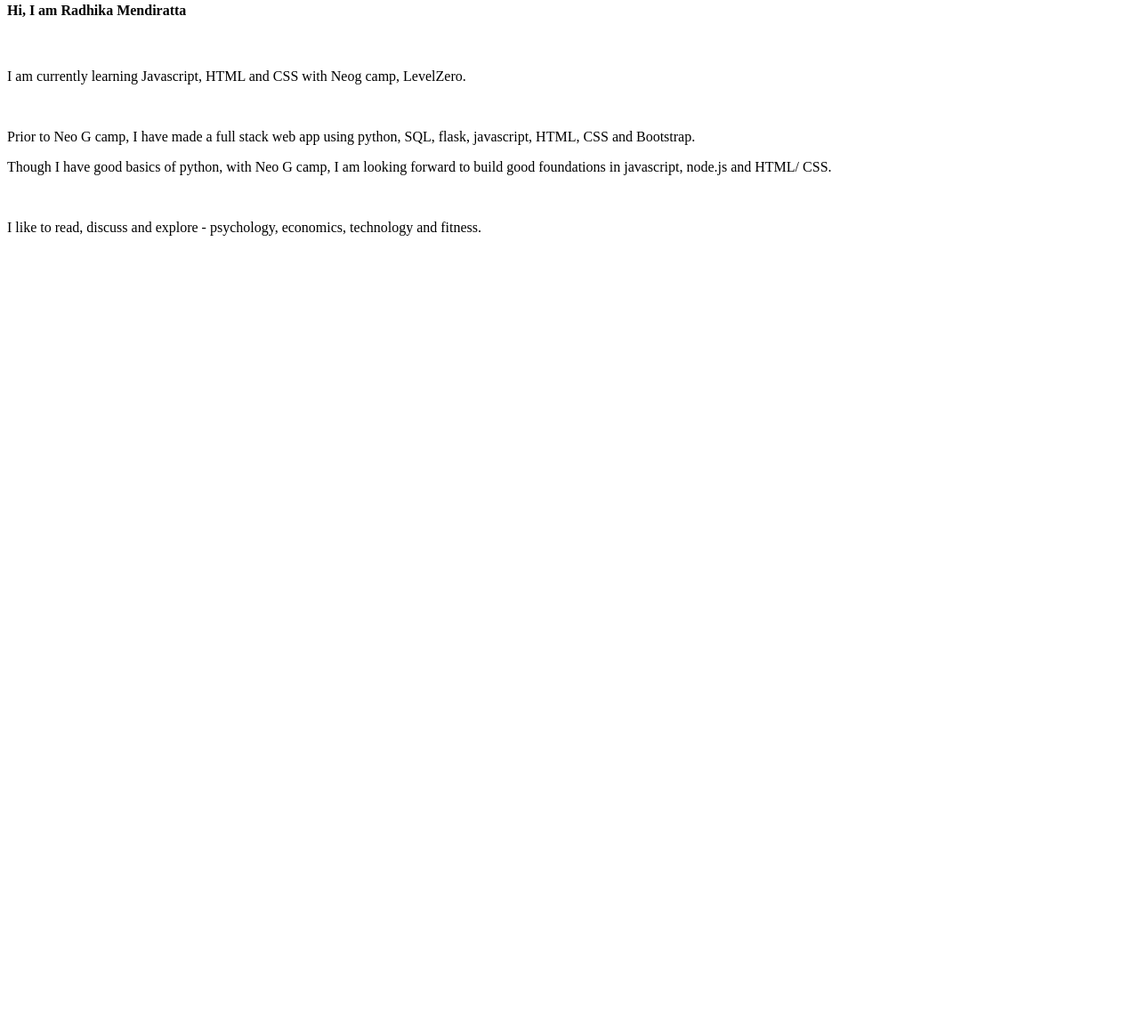
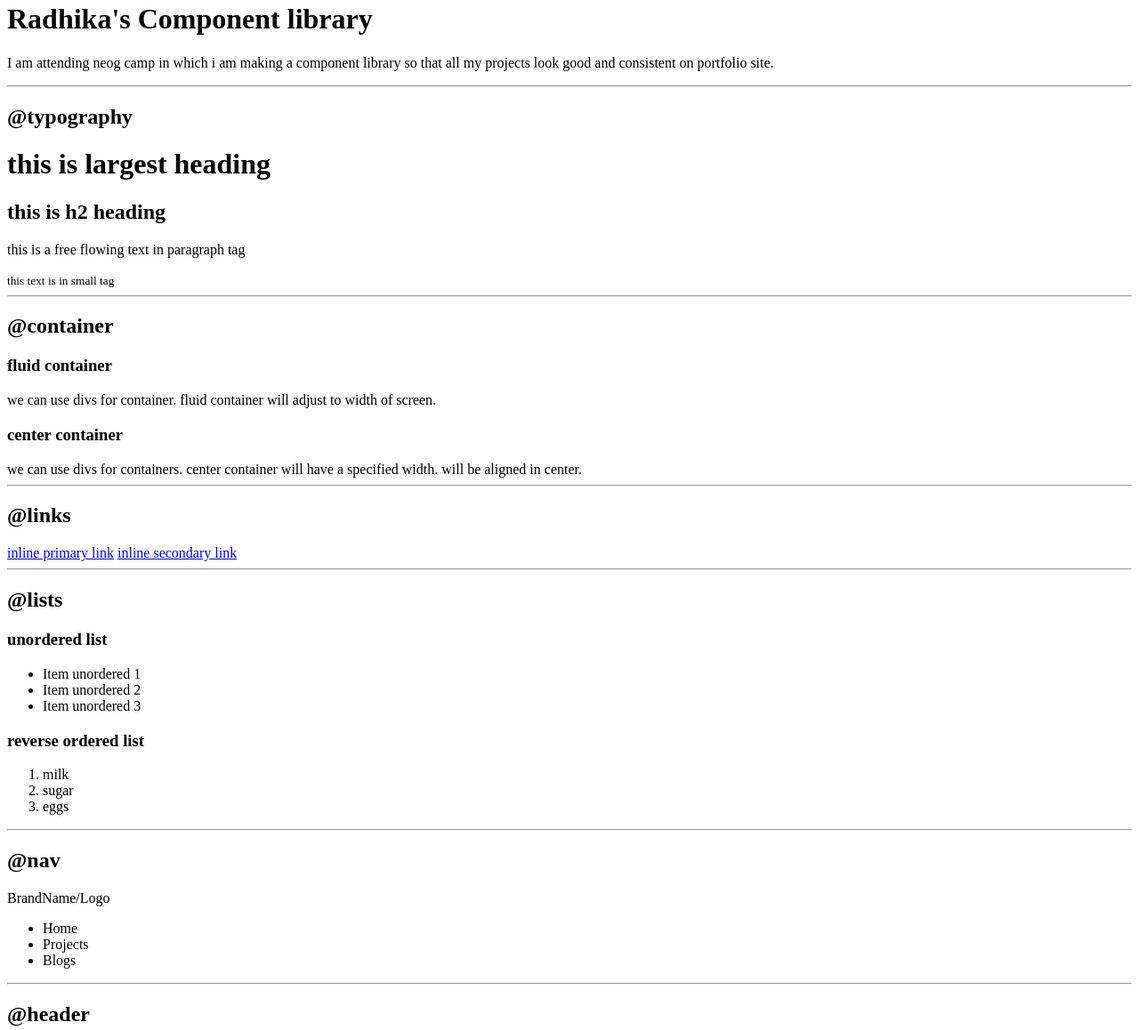
Before and after one commit to radhika2104/radhika-neog-portfolio, a plain HTML site: page index.html in a window 1280 px wide. Shown: the part 18-1176 px from the top of the page at 89% size. Before the commit the page ends 800 px from the top, so only its background shows below. Drawn offline with Linux system fonts and the light colour scheme.

Commit message:
updated lessonTwo work with lessonThree
Tanay suggested users can use the same file and update lessonThree

```diff
--- a/index.html
+++ b/index.html
@@ -4,16 +4,99 @@
     <meta charset="UTF-8">
     <meta http-equiv="X-UA-Compatible" content="IE=edge">
     <meta name="viewport" content="width=device-width, initial-scale=1.0">
-    <title>portfolio site</title>
+    <title>radhika | component library</title>
 </head>
 <body>
-    <h4>Hi, I am Radhika Mendiratta</h4>
+    <!-- <h4>Hi, I am Radhika Mendiratta</h4>
     <br>
     <p>I am currently learning Javascript, HTML and CSS with Neog camp, LevelZero.</p>
     <br>
     <p>Prior to Neo G camp, I have made a full stack web app using python, SQL, flask, javascript, HTML, CSS and Bootstrap.</p>
     <p>Though I have good basics of python, with Neo G camp, I am looking forward to build good foundations in javascript, node.js and HTML/ CSS.</p>
     <br>
-    <p>I like to read, discuss and explore - psychology, economics, technology and fitness.</p>
+    <p>I like to read, discuss and explore - psychology, economics, technology and fitness.</p> -->
+
+    <h1>Radhika's Component library</h1>
+    <p>I am attending neog camp in which i am making a component library so that all my projects look good and consistent on portfolio site.</p>
+    <hr>
+
+    <h2>@typography</h2>
+    <h1>this is largest heading</h1>
+    <h2>this is h2 heading</h2>
+    <p>this is a free flowing text in paragraph tag</p>
+    <small>this text is in small tag</small>
+    <hr>
+
+    <h2>@container</h2>
+    <h3>fluid container</h3>
+    <div>we can use divs for container. fluid container will adjust to width of screen.</div>
+
+    <h3>center container</h3>
+    <div>we can use divs for containers. center container will have a specified width. will be aligned in center.</div>
+    <hr>
+
+    <h2>@links</h2>
+    <a href="/">inline primary link</a>
+    <a href="/">inline secondary link</a>
+    <hr>
+
+    <h2>@lists</h2>
+    <h3>unordered list</h3>
+    <ul>
+        <li>Item unordered 1</li>
+        <li>Item unordered 2</li>
+        <li>Item unordered 3</li>
+    </ul>
+
+    <h3>reverse ordered list</h3>
+    <ol>
+        <li>milk</li>
+        <li>sugar</li>
+        <li>eggs</li>
+    </ol>
+    <hr>
+
+    <h2>@nav</h2>
+    <nav>
+        <div>BrandName/Logo</div>
+        <ul>
+            <li>Home</li>
+            <li>Projects</li>
+            <li>Blogs</li>
+        </ul>
+    </nav>
+    <hr>
+
+    <h2>@header</h2>
+    <header>
+        <img src="projectportfolio.svg">
+        <h1>this heading is inside header.</h1>
+    </header>
+    <hr>
+
+    <h2>@section</h2>
+    <section>
+        <h3>white section</h3>
+        <p>this will be white background</p>
+    </section>
+    <section>
+        <h3>off-white section</h3>
+        <p>this will have grey background</p>
+    </section>
+    <hr>
+
+    <h2>@footer</h2>
+    <footer>
+        <div>small heading inside footer. ask why this was programmed in div?</div>
+        <ul>
+            <li>linkedIn</li>
+            <li>github</li>
+            <li>twitter</li>
+        </ul>
+    </footer>
+
+
+
+
 </body>
 </html>
```
Also changed, not shown: projectportfolio.svg (added), 1 other file.
